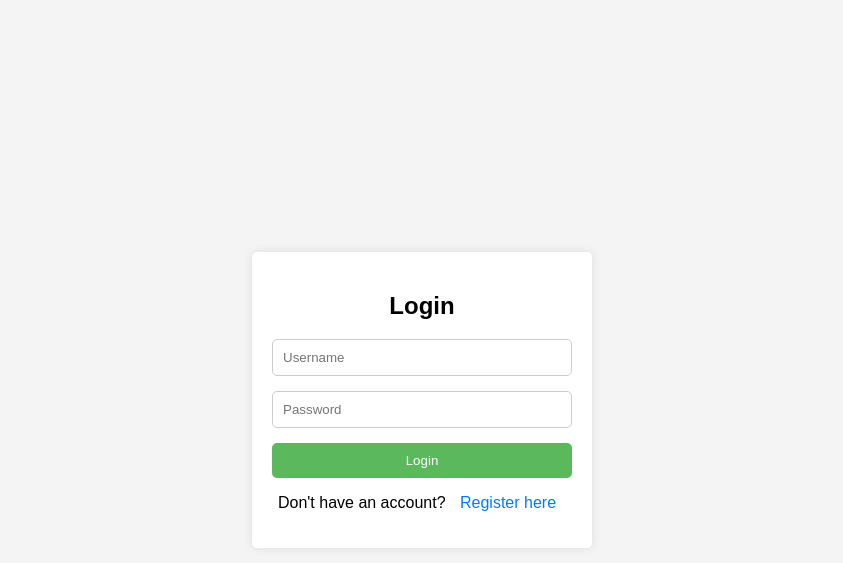
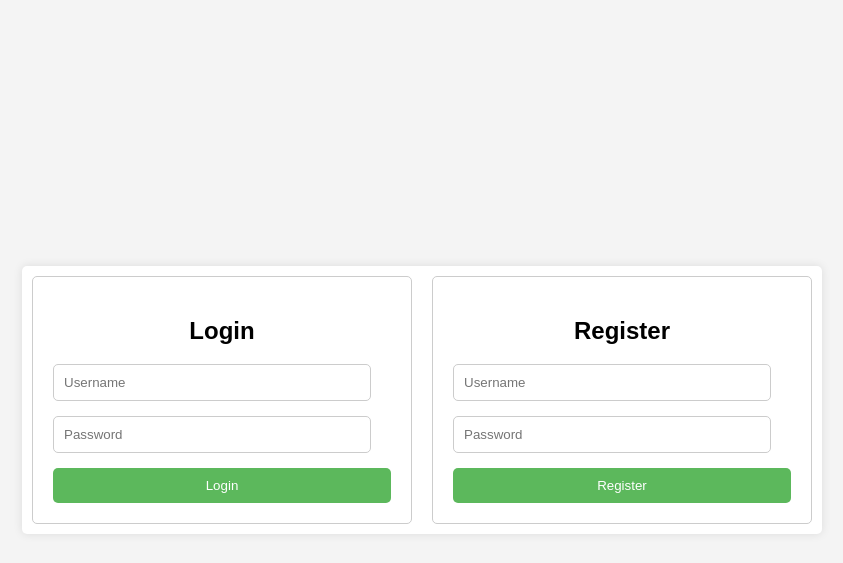
Before and after one commit to Lksja97/w24aec, a PHP site: page /js_basic/login.html in a window 1280 px wide. Shown: the top 563 px of the page, without its empty margins (218-1061 px from the left). Run offline with PHP 8.4, Linux system fonts and the light colour scheme.

Commit message:
login register

```diff
--- a/js_basic/index.html
+++ b/js_basic/index.html
@@ -15,6 +15,7 @@
             <a href="#about">Über mich</a>
             <a href="#projects">Projekte</a>
             <a href="#contact">Kontakt</a>
+            <a href="login.html">login/register</a>
         </nav>
     </header>
     <!-- comment-->
--- a/js_basic/login.html
+++ b/js_basic/login.html
@@ -4,7 +4,6 @@
     <meta charset="UTF-8">
     <meta name="viewport" content="width=device-width, initial-scale=1.0">
     <title>Login & Register</title>
-    <link rel="stylesheet" href="styles.css">
     <style>
         body {
             font-family: Arial, sans-serif;
@@ -16,28 +15,33 @@
             margin: 0;
         }
         .container {
-            width: 300px;
+            display: flex;
+            width: 800px;
             background: #fff;
-            padding: 20px;
             border-radius: 5px;
             box-shadow: 0 0 10px rgba(0, 0, 0, 0.1);
+        }
+        .form {
+            flex: 1;
+            padding: 20px;
+            border: 1px solid #ccc; /* Add border to each form */
+            border-radius: 5px;
+            margin: 10px; /* Add margin for space between forms */
+            box-sizing: border-box; /* Include padding and border in element's total width and height */
         }
         h2 {
             text-align: center;
         }
-        form {
-            display: flex;
-            flex-direction: column;
-        }
-        input[type="text"],
-        input[type="password"],
-        input[type="email"] {
+        input {
+            width: calc(100% - 20px); /* Adjust width to account for padding */
             margin-bottom: 15px;
-            padding: 10px;
+            padding: 10px; /* Add padding for better input field appearance */
             border: 1px solid #ccc;
             border-radius: 5px;
+            box-sizing: border-box; /* Include padding and border in element's total width */
         }
         button {
+            width: 100%;
             padding: 10px;
             background-color: #5cb85c;
             border: none;
@@ -48,69 +52,31 @@
         button:hover {
             background-color: #4cae4c;
         }
-        .toggle {
-            text-align: center;
-            margin-top: 15px;
-        }
-        .toggle a {
-            color: #007bff;
-            text-decoration: none;
-        }
     </style>
 </head>
 <body>
 
     <div class="container">
-        <h2>Login</h2>
-        <form id="loginForm">
-            <input type="text" id="loginUsername" placeholder="Username" required>
-            <input type="password" id="loginPassword" placeholder="Password" required>
-            <button type="submit">Login</button>
-        </form>
-        <div class="toggle">
-            <p>Don't have an account? <a href="#" id="showRegister">Register here</a></p>
+        <!-- Login Form -->
+        <div class="form" id="login">
+            <h2>Login</h2>
+            <form action="login_action.php" method="POST">
+                <input type="text" name="username" placeholder="Username" required>
+                <input type="password" name="password" placeholder="Password" required>
+                <button type="submit">Login</button>
+            </form>
         </div>
 
-        <h2 style="display:none;" id="registerHeader">Register</h2>
-        <form id="registerForm" style="display:none;">
-            <input type="text" id="registerUsername" placeholder="Username" required>
-            <input type="email" id="registerEmail" placeholder="Email" required>
-            <input type="password" id="registerPassword" placeholder="Password" required>
-            <button type="submit">Register</button>
-        </form>
-        <div class="toggle" style="display:none;" id="showLoginToggle">
-            <p>Already have an account? <a href="#" id="showLogin">Login here</a></p>
+        <!-- Registration Form -->
+        <div class="form" id="register">
+            <h2>Register</h2>
+            <form action="register_action.php" method="POST">
+                <input type="text" name="register_username" placeholder="Username" required>
+                <input type="password" name="register_password" placeholder="Password" required>
+                <button type="submit">Register</button>
+            </form>
         </div>
     </div>
 
-    <script>
-        // Toggle between Login and Register forms
-        document.getElementById('showRegister').onclick = function () {
-            document.getElementById('loginForm').style.display = 'none';
-            document.getElementById('registerForm').style.display = 'block';
-            document.getElementById('registerHeader').style.display = 'block';
-            document.getElementById('showLoginToggle').style.display = 'block';
-        };
-
-        document.getElementById('showLogin').onclick = function () {
-            document.getElementById('loginForm').style.display = 'block';
-            document.getElementById('registerForm').style.display = 'none';
-            document.getElementById('registerHeader').style.display = 'none';
-            document.getElementById('showLoginToggle').style.display = 'none';
-        };
-
-        // Example for form submission (replace with your API call)
-        document.getElementById('loginForm').onsubmit = function (e) {
-            e.preventDefault();
-            // Implement login functionality here
-            alert("Logging in...");
-        };
-
-        document.getElementById('registerForm').onsubmit = function (e) {
-            e.preventDefault();
-            // Implement registration functionality here
-            alert("Registering...");
-        };
-    </script>
 </body>
 </html>
--- a/js_basic/styles.css
+++ b/js_basic/styles.css
@@ -25,6 +25,15 @@ nav a {
     color: white;
     margin: 0 10px;
     text-decoration: none;
+    padding: 5px;
+    border-radius: 3px;
+    background-color: #067189;
+}
+
+nav a:hover{
+    color: red;
+    background-color: #1ab3d6;
+    border-radius: 3px;
 }
 
 section {
```
